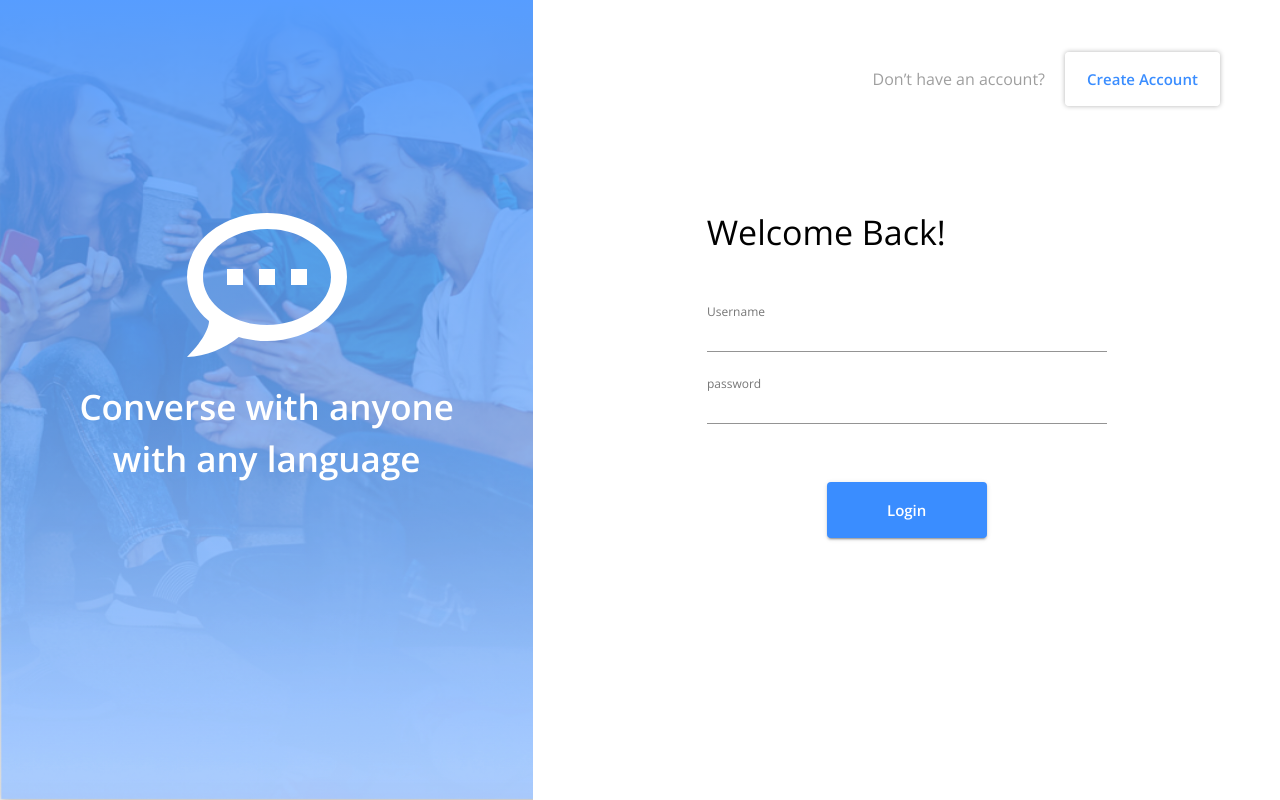
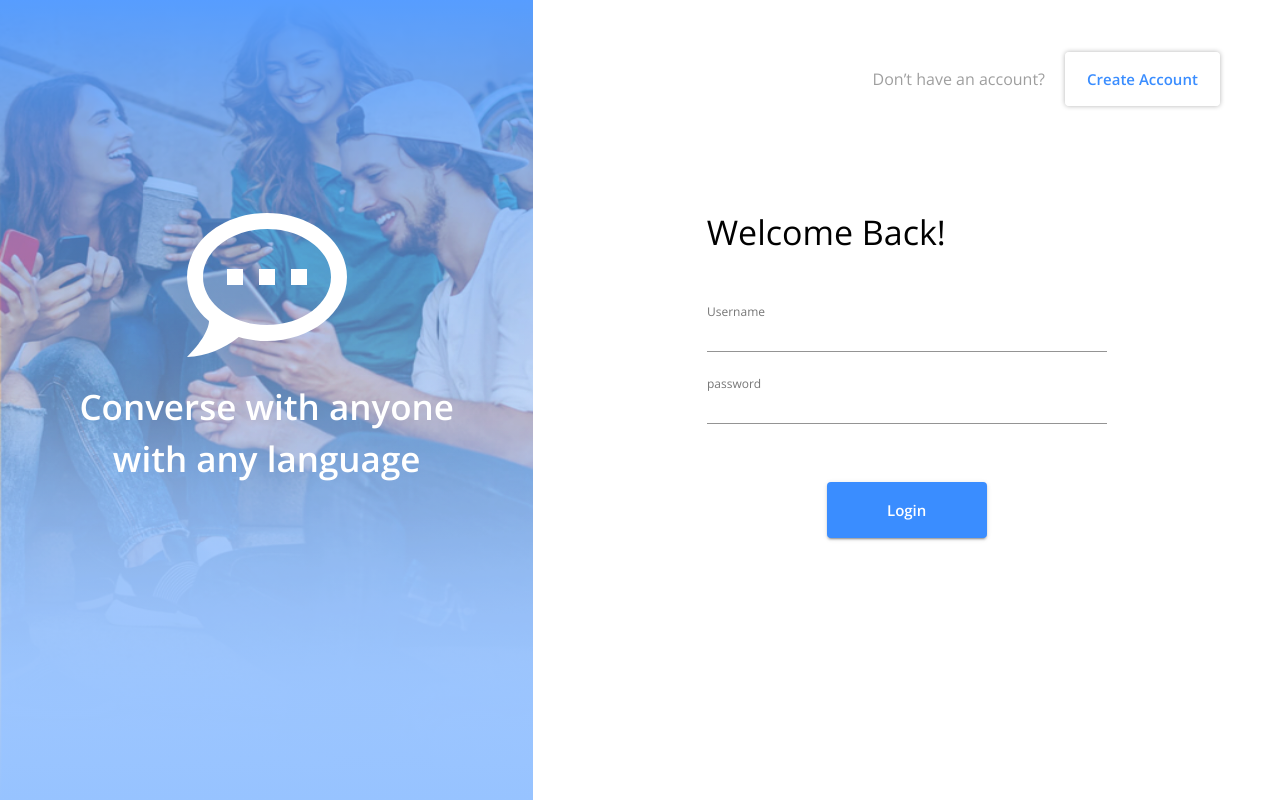
Before and after one commit to wl328Weiminli/message-application, a React (Create React App) app in the folder client/: page /login in a window 1280 px wide. Built offline with nearby package versions, Linux system fonts and the light colour scheme; no server answers.

Commit message:
Set the gradient

```diff
--- a/client/src/LoginOrRegister/LeftBar/index.js
+++ b/client/src/LoginOrRegister/LeftBar/index.js
@@ -6,7 +6,7 @@ import background from "./images/bg-img.png";
 const useStyles = makeStyles((theme) => ({
   root: {
     height: "100%",
-    background: `linear-gradient(#3A8DFF, transparent), url(${background})`,
+    background: `linear-gradient(#3A8DFF, transparent,  #86B9FF), url(${background})`,
     backgroundRepeat: "no-repeat",
     backgroundSize: "100% 100%",
     opacity: "85%",
```
